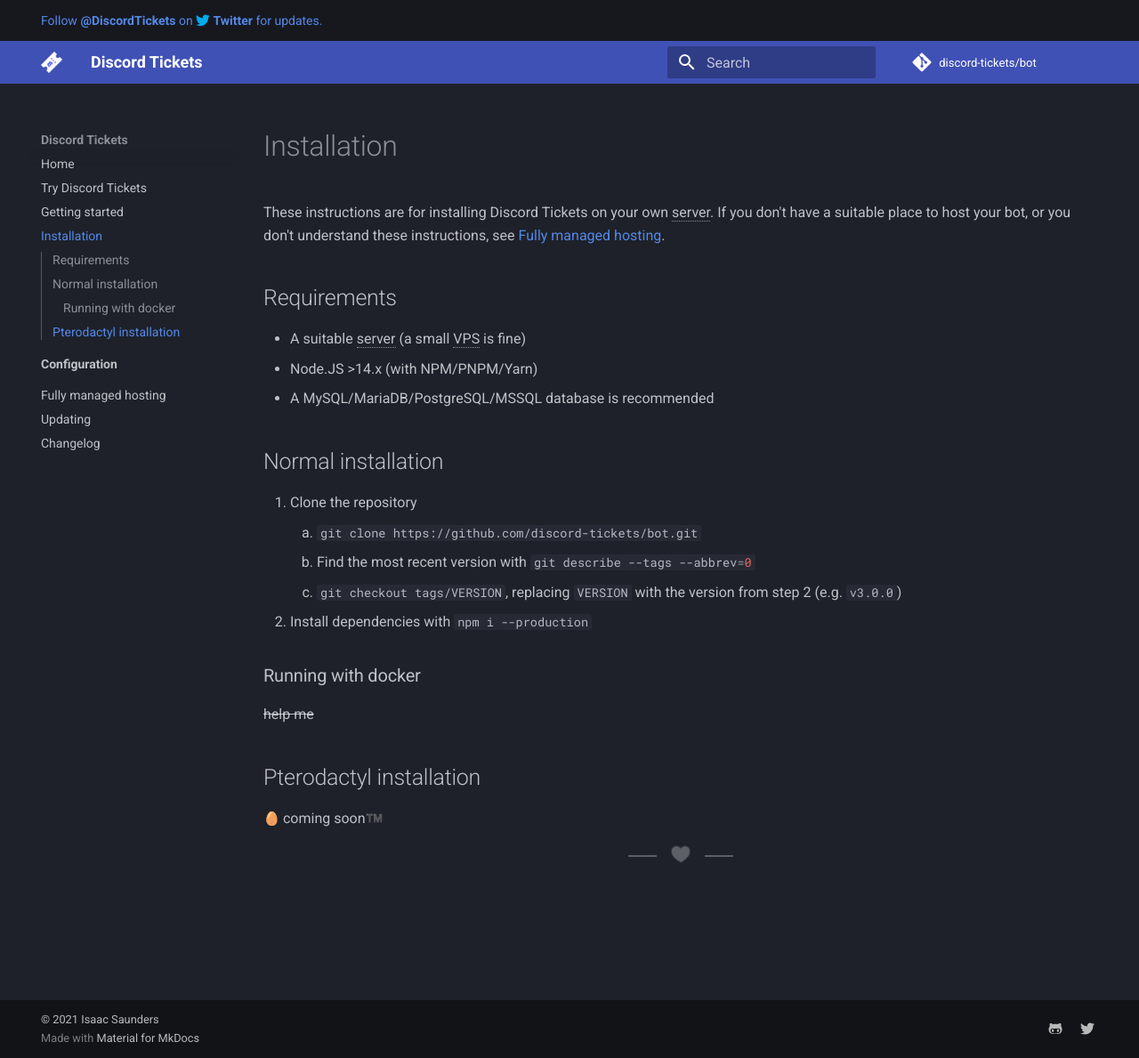
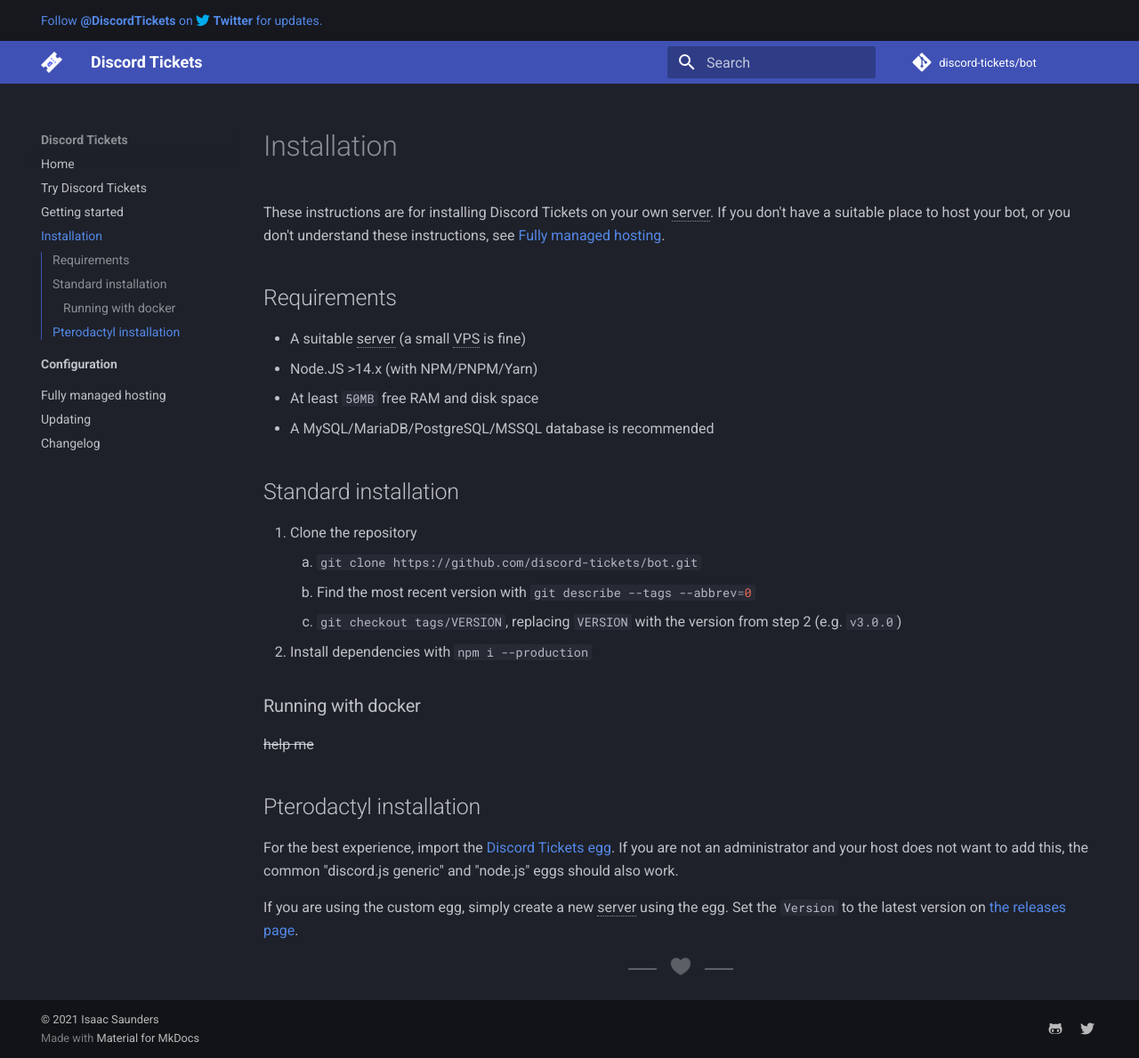
Before and after one commit to discord-tickets/docs, an MkDocs documentation site: the page built from docs/installation.md, in a window 1280 px wide and 1189 px high. Shown: the whole window at 89% size. Built offline with MkDocs 1.6.1 and Material for MkDocs 9.7.7, drawn with Linux system fonts in a browser that asks for light colours; emoji names are drawn with the system emoji font; comment, search, counter and statistics services are not loaded.

Commit message:
pterodactyl

```diff
--- a/docs/installation.md
+++ b/docs/installation.md
@@ -6,9 +6,10 @@
 
 - A suitable server (a small VPS is fine)
 - Node.JS >14.x (with NPM/PNPM/Yarn)
+- At least `50MB` free RAM and disk space
 - A MySQL/MariaDB/PostgreSQL/MSSQL database is recommended
 
-## Normal installation
+## Standard installation
 
 1. Clone the repository
     1. `#!bash git clone https://github.com/discord-tickets/bot.git`
@@ -22,7 +23,9 @@
 
 ## Pterodactyl installation
 
-:egg: coming soon™️
+For the best experience, import the [Discord Tickets egg](https://github.com/discord-tickets/bot/blob/main/pterodactyl.egg.json). If you are not an administrator and your host does not want to add this, the common "discord.js generic" and "node.js" eggs should also work.
+
+If you are using the custom egg, simply create a new server using the egg. Set the `Version` to the latest version on [the releases page](https://github.com/discord-tickets/bot/releases/latest).
 
 <!-- do not delete -->
 --8<-- "includes/terms.md"
```
